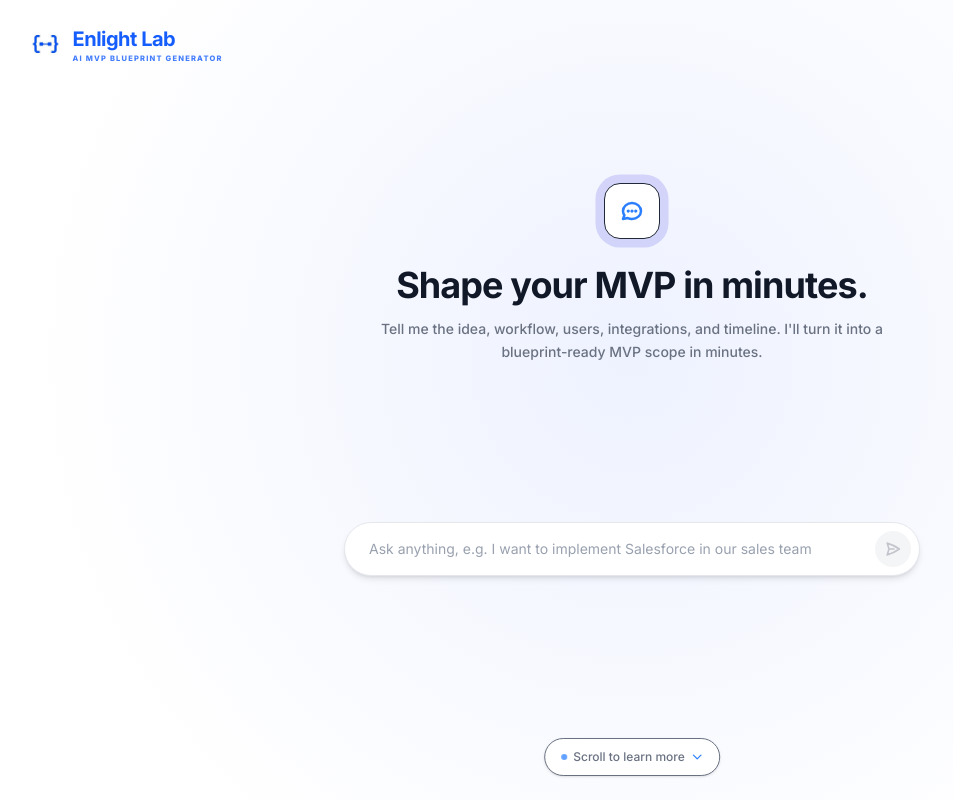
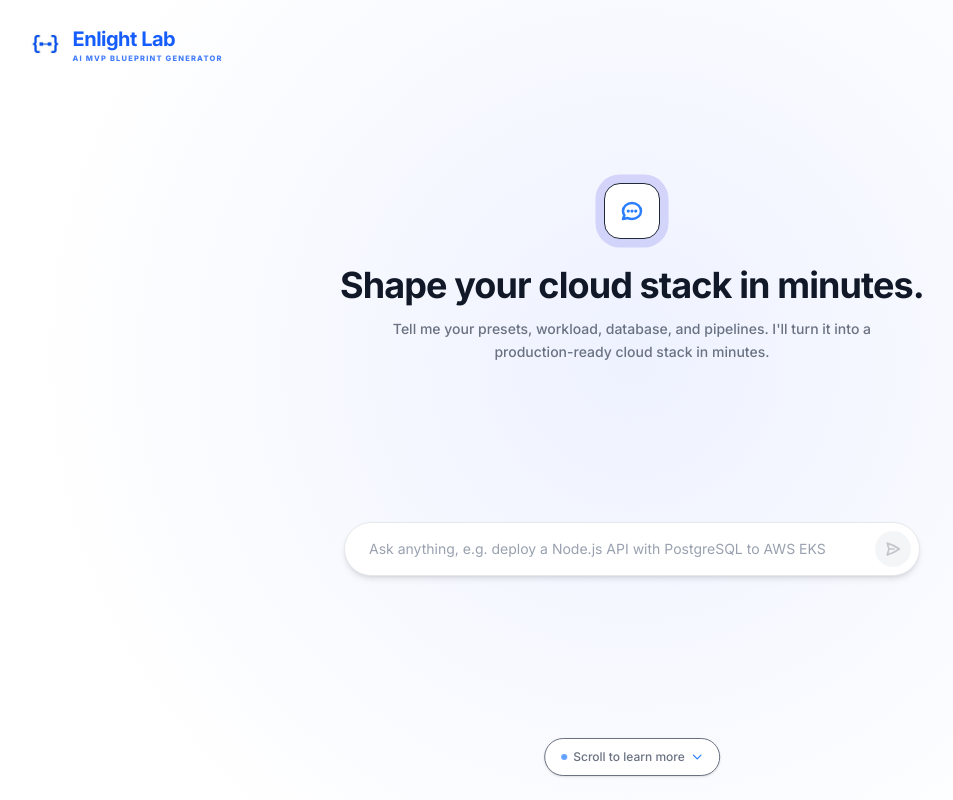
Before and after one commit to kirtiprasadranasingh/stackforge-enlightlab, a Next.js app: page /generate in a window 1280 px wide. Shown: the whole page, without its empty margins (8-961 px from the left). Built offline with nearby package versions, Linux system fonts and the light colour scheme.

Commit message:
style: keep colors and fonts while reverting default copy to StackForge presets

```diff
--- a/app/generate/page.tsx
+++ b/app/generate/page.tsx
@@ -898,10 +898,10 @@ export default function GeneratePage() {
                 </svg>
               </div>
               <h1 className="text-4xl font-extrabold text-gray-900 tracking-tight leading-tight">
-                Shape your MVP in minutes.
+                Shape your cloud stack in minutes.
               </h1>
               <p className="text-sm text-gray-500 mt-2.5 max-w-lg leading-relaxed font-medium">
-                Tell me the idea, workflow, users, integrations, and timeline. I&apos;ll turn it into a blueprint-ready MVP scope in minutes.
+                Tell me your presets, workload, database, and pipelines. I&apos;ll turn it into a production-ready cloud stack in minutes.
               </p>
             </div>
 
@@ -919,7 +919,7 @@ export default function GeneratePage() {
               >
                 <input
                   className="flex-1 bg-transparent text-sm text-gray-900 placeholder-gray-400 focus:outline-none pl-4 py-2 border-0 min-w-0"
-                  placeholder="Ask anything, e.g. I want to implement Salesforce in our sales team"
+                  placeholder="Ask anything, e.g. deploy a Node.js API with PostgreSQL to AWS EKS"
                   value={input}
                   onChange={(e) => setInput(e.target.value)}
                   disabled={isGenerating}
```
